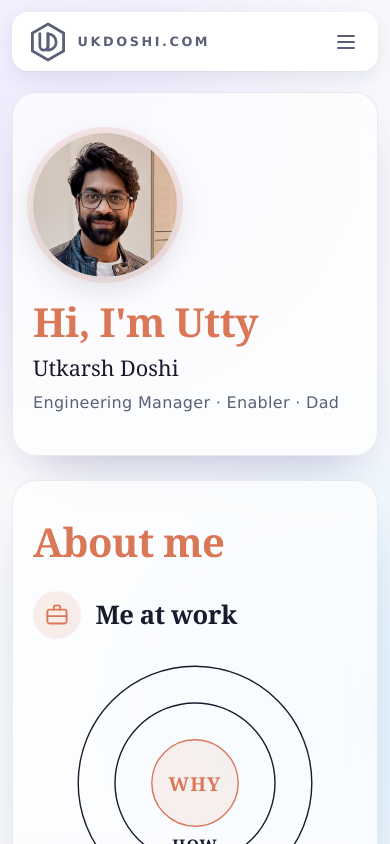
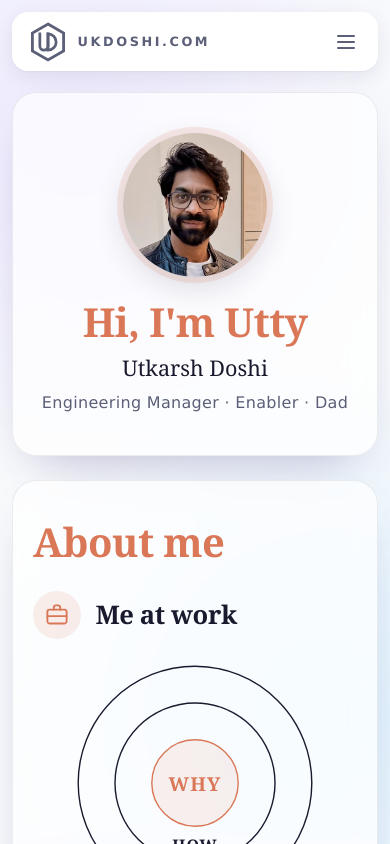
Before and after one commit to uttydoshi/ukdoshi-site, an Angular app in the folder frontend/: page / in a window 390 px wide. Shown: the top 844 px of the page. Built offline with nearby package versions, Linux system fonts and the light colour scheme.

Commit message:
Revert "Home page: left-align the welcome section on phones, like the rest of the page"
This reverts commit 3e9b2c89284fbf5a57e0fee3ab7487f6e351e3f2.

```diff
--- a/frontend/src/app/pages/home/home.css
+++ b/frontend/src/app/pages/home/home.css
@@ -1,4 +1,4 @@
-/* Photo beside the greeting on wide screens; stacked on phones, left-aligned like the rest of the page. */
+/* Photo beside the greeting on wide screens; stacked and centred on phones. */
 .hero {
   display: flex;
   align-items: center;
@@ -38,7 +38,7 @@ app-about {
 @media (max-width: 640px) {
   .hero {
     flex-direction: column;
-    align-items: flex-start;
+    text-align: center;
     gap: 1.5rem;
   }
 
```
